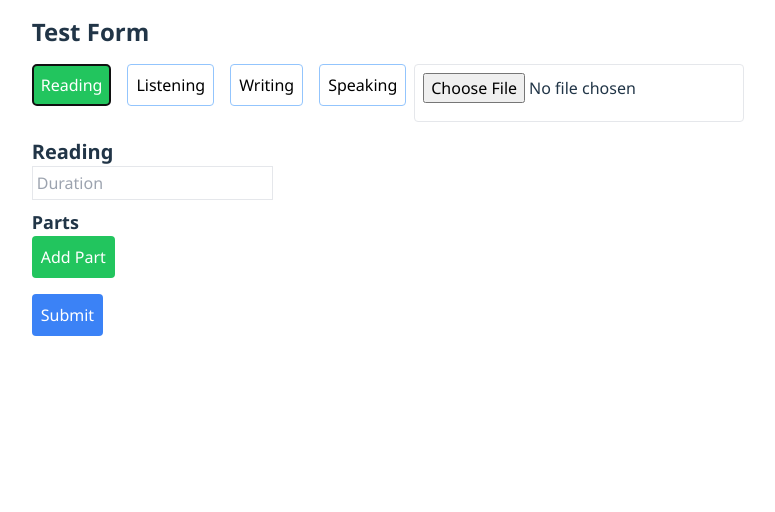
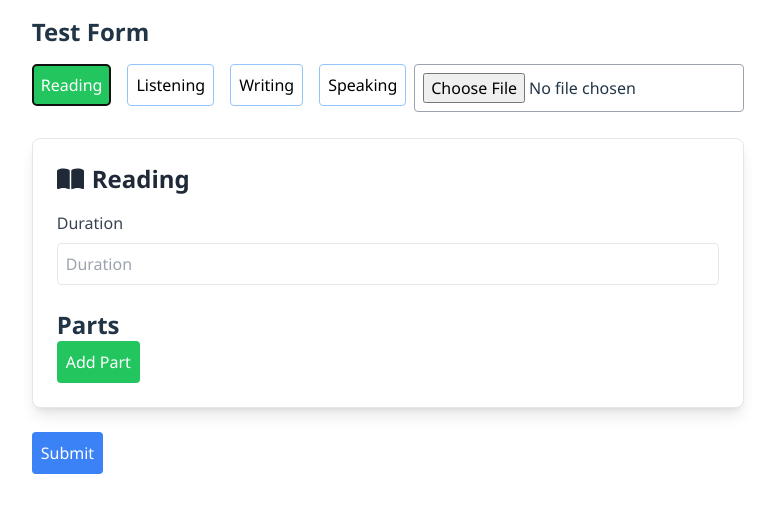
Before and after one commit to lechieulong/TutorMe_UI_v1, a React (Vite) app: page /formDetail in a window 1280 px wide. Both pictures are taken after a click on the button "Reading". Shown: the top 512 px of the page, without its empty margins (252-1027 px from the left). Built offline with nearby package versions, Linux system fonts and the light colour scheme.

Commit message:
style form

```diff
--- a/src/pages/ExamTest/AnswerForm.jsx
+++ b/src/pages/ExamTest/AnswerForm.jsx
@@ -1,6 +1,7 @@
 import React from "react";
 import { useFieldArray, Controller } from "react-hook-form";
-
+import { faTrash } from "@fortawesome/free-solid-svg-icons";
+import { FontAwesomeIcon } from "@fortawesome/react-fontawesome";
 const AnswerForm = ({
   skill,
   partIndex,
@@ -15,15 +16,18 @@ const AnswerForm = ({
 
   return (
     <div>
-      <h6 className="font-medium">Answers</h6>
+      <h6 className="font-medium ">Answers</h6>
       {fields.map((answer, index) => (
-        <div key={answer.id} className="mb-2">
+        <div
+          key={answer.id}
+          className="mb-2 w-6/12 space-y-4 flex gap-2 justify-between"
+        >
           <Controller
             name={`skills.${skill}.parts.${partIndex}.sections.${sectionIndex}.questions.${questionIndex}.answers.${index}.answerText`}
             control={control}
-            rules={{ required: "Answer Text is required" }} // Validation cho answerText
+            rules={{ required: "Answer Text is required" }}
             render={({ field, fieldState }) => (
-              <div className="mb-2">
+              <div className=" w-8/12">
                 <input
                   {...field}
                   className="border p-1 w-full"
@@ -39,7 +43,7 @@ const AnswerForm = ({
             name={`skills.${skill}.parts.${partIndex}.sections.${sectionIndex}.questions.${questionIndex}.answers.${index}.isCorrect`}
             control={control}
             render={({ field }) => (
-              <div className="flex items-center">
+              <div className="flex items-center w-3/12">
                 <input type="checkbox" {...field} className="mr-2" />
                 <label>Correct Answer</label>
               </div>
@@ -48,9 +52,9 @@ const AnswerForm = ({
           <button
             type="button"
             onClick={() => remove(index)}
-            className="bg-red-500 text-white p-1 rounded mt-2"
+            className="bg-red-500 text-white p-1 rounded w-8 h-8 flex items-center justify-center"
           >
-            Remove Answer
+            <FontAwesomeIcon icon={faTrash} className="text-xs" />
           </button>
         </div>
       ))}
--- a/src/pages/ExamTest/PartForm.jsx
+++ b/src/pages/ExamTest/PartForm.jsx
@@ -1,6 +1,8 @@
 import React from "react";
 import { useFieldArray, Controller } from "react-hook-form";
 import SectionForm from "./SectionForm";
+import { faImage, faMusic, faTrash } from "@fortawesome/free-solid-svg-icons";
+import { FontAwesomeIcon } from "@fortawesome/react-fontawesome";
 
 const PartForm = ({ skill, control }) => {
   const { fields, append, remove } = useFieldArray({
@@ -10,10 +12,19 @@ const PartForm = ({ skill, control }) => {
 
   return (
     <div>
-      <h3 className="text-lg font-semibold">Parts</h3>
+      <h3 className="text-2xl font-semibold ">Parts</h3>
       {fields.map((part, index) => (
-        <div key={part.id} className="mb-4 border p-4 rounded">
-          <h4 className="font-medium">Part {index + 1}</h4>
+        <div key={part.id} clafssName="mb-4 border   p-4 rounded space-y-5">
+          <div className="flex justify-between items-center gap-10">
+            <h4 className="font-extrabold text-xl">Part {index + 1}</h4>
+            <button
+              type="button"
+              onClick={() => remove(index)}
+              className="bg-red-500 text-white p-1 w-12 rounded mt-2"
+            >
+              <FontAwesomeIcon icon={faTrash} />
+            </button>
+          </div>
 
           {/* Content Text Field */}
           <Controller
@@ -33,13 +44,18 @@ const PartForm = ({ skill, control }) => {
               </div>
             )}
           />
-
-          {/* Audio Upload Field */}
+          <div className="flex gap-10">
             <Controller
               name={`skills.${skill}.parts.${index}.audio`}
               control={control}
               render={({ field }) => (
                 <div className="mb-2">
+                  <label className="block text-gray-700 font-medium mb-2">
+                    <span className="mr-3">
+                      <FontAwesomeIcon icon={faMusic} />
+                    </span>
+                    Audio
+                  </label>
                   <input
                     type="file"
                     accept="audio/*"
@@ -55,12 +71,17 @@ const PartForm = ({ skill, control }) => {
               )}
             />
 
-          {/* Image Upload Field */}
             <Controller
               name={`skills.${skill}.parts.${index}.image`}
               control={control}
               render={({ field }) => (
                 <div className="mb-2">
+                  <label className="block text-gray-700 font-medium mb-2">
+                    <span className="mr-3">
+                      <FontAwesomeIcon icon={faImage} />
+                    </span>
+                    Image
+                  </label>
                   <input
                     type="file"
                     accept="image/*"
@@ -75,15 +96,8 @@ const PartForm = ({ skill, control }) => {
                 </div>
               )}
             />
+          </div>
 
-          {/* Remove Part Button */}
-          <button
-            type="button"
-            onClick={() => remove(index)}
-            className="bg-red-500 text-white p-1 rounded mt-2"
-          >
-            Remove Part
-          </button>
           <SectionForm skill={skill} partIndex={index} control={control} />
         </div>
       ))}
--- a/src/pages/ExamTest/QuestionForm.jsx
+++ b/src/pages/ExamTest/QuestionForm.jsx
@@ -2,6 +2,13 @@ import React, { useState } from "react";
 import { useFieldArray, Controller } from "react-hook-form";
 import AnswerForm from "./AnswerForm";
 import QuestionCard from "./QuestionCard";
+import {
+  faAngleDown,
+  faMultiply,
+  faQuestionCircle,
+  faSun,
+} from "@fortawesome/free-solid-svg-icons";
+import { FontAwesomeIcon } from "@fortawesome/react-fontawesome";
 
 const QuestionForm = ({ skill, partIndex, sectionIndex, control }) => {
   const { fields, append, remove } = useFieldArray({
@@ -24,9 +31,26 @@ const QuestionForm = ({ skill, partIndex, sectionIndex, control }) => {
 
   return (
     <div>
-      <h5 className="font-medium">Questions</h5>
+      <h5 className="font-extrabold ">
+        <span className="mr-2">
+          <FontAwesomeIcon icon={faQuestionCircle} className="text-xs" />
+        </span>
+        Questions
+      </h5>
       {fields.map((question, index) => (
         <div key={question.id} className="mb-4 border p-4 rounded">
+          <div className="flex p-2 justify-between gap-2 items-center">
+            <p> Question {index + 1} </p>
+            <button
+              type="button"
+              onClick={() => remove(index)}
+              className="bg-red-500 text-white p-1 rounded "
+            >
+              <span>
+                <FontAwesomeIcon icon={faMultiply} />
+              </span>
+            </button>
+          </div>
           {/* Render the input field only if the question is not from the question bank */}
           {!question.isFromQuestionBank ? (
             <>
@@ -59,24 +83,34 @@ const QuestionForm = ({ skill, partIndex, sectionIndex, control }) => {
           ) : (
             <p>{question.questionName}</p> // Display question name for bank questions
           )}
-
-          <button
-            type="button"
-            onClick={() => remove(index)}
-            className="bg-red-500 text-white p-1 rounded mt-2"
-          >
-            Remove Question
-          </button>
         </div>
       ))}
 
+      <div className="flex  gap-2">
         <button
           type="button"
           onClick={() => setShowQuestionCard(true)}
           className="bg-blue-500 text-white p-2 rounded"
         >
-        Select Questions from Bank
+          Select Questions
+          <span className="ml-3">
+            <FontAwesomeIcon icon={faAngleDown} />
+          </span>
         </button>
+        {/* Button to add a new question */}
+        <button
+          type="button"
+          onClick={() =>
+            append({ questionName: "", answers: [], isFromQuestionBank: false })
+          }
+          className="bg-green-500 text-white p-2 rounded"
+        >
+          Add New Question
+          <span className="ml-3">
+            <FontAwesomeIcon icon={faSun} />
+          </span>
+        </button>
+      </div>
 
       {showQuestionCard && (
         <div className="fixed inset-0 z-50 bg-gray-900 bg-opacity-50 flex justify-center items-center">
@@ -88,17 +122,6 @@ const QuestionForm = ({ skill, partIndex, sectionIndex, control }) => {
           />
         </div>
       )}
-
-      {/* Button to add a new question */}
-      <button
-        type="button"
-        onClick={() =>
-          append({ questionName: "", answers: [], isFromQuestionBank: false })
-        }
-        className="bg-green-500 text-white p-2 rounded"
-      >
-        Add New Question
-      </button>
     </div>
   );
 };
--- a/src/pages/ExamTest/SkillForm.jsx
+++ b/src/pages/ExamTest/SkillForm.jsx
@@ -1,25 +1,67 @@
 import React from "react";
 import { Controller } from "react-hook-form";
 import PartForm from "./PartForm";
+import {
+  faBookOpen,
+  faHeadphones,
+  faPen,
+  faMicrophone,
+  faBook,
+} from "@fortawesome/free-solid-svg-icons";
+import { FontAwesomeIcon } from "@fortawesome/react-fontawesome";
 
 const SkillForm = ({ skill, control }) => {
+  console.log(skill);
+
   return (
+    <div className="mb-6 p-6 bg-white shadow-lg rounded-lg border border-gray-200">
+      <h2 className="text-2xl font-semibold text-gray-800 mb-4 capitalize">
+        <span className="mr-2">
+          <FontAwesomeIcon
+            icon={
+              skill === "Reading"
+                ? faBookOpen // Reading
+                : skill === "Listening"
+                ? faHeadphones // Listening (Ví dụ icon khác)
+                : skill === "Writing"
+                ? faPen
+                : skill === "Speaking"
+                ? faMicrophone
+                : faBook
+            }
+          />
+        </span>
+        {skill}
+      </h2>
+
+      {/* Duration Input */}
       <div className="mb-4">
-      <h2 className="text-xl font-semibold">{skill}</h2>
         <Controller
           name={`skills.${skill}.duration`}
           control={control}
-        rules={{ required: "Duration is required" }} // Validation cho duration
+          rules={{ required: "Duration is required" }} // Validation for duration
           render={({ field, fieldState }) => (
             <div className="mb-2">
-            <input {...field} className="border p-1" placeholder="Duration" />
+              <label className="block text-gray-700 font-medium mb-2">
+                Duration
+              </label>
+              <input
+                {...field}
+                className="border p-2 rounded w-full focus:outline-none focus:ring-1 focus:ring-green-400"
+                placeholder="Duration"
+              />
               {fieldState.error && (
                 <p className="text-red-500">{fieldState.error.message}</p>
               )}
             </div>
           )}
         />
+      </div>
+
+      {/* Render PartForm */}
+      <div className="mt-6">
         <PartForm skill={skill} control={control} />
+      </div>
     </div>
   );
 };
--- a/src/pages/ExamTest/TestFormDetail.jsx
+++ b/src/pages/ExamTest/TestFormDetail.jsx
@@ -85,12 +85,11 @@ const TestFormDetail = () => {
           ))}
         </div>
 
-        {/* Import File Button */}
         <input
           type="file"
-          accept=".csv" // Accept only CSV files
+          accept=".csv"
           onChange={handleFileImport}
-          className="border p-2 rounded"
+          className="border border-gray-400  h-max  p-2 rounded"
         />
       </div>
 
```
Also changed, not shown: src/pages/ExamTest/SectionForm.jsx (+53 -11 lines). Lines whose indentation alone changed are shown as unchanged.
